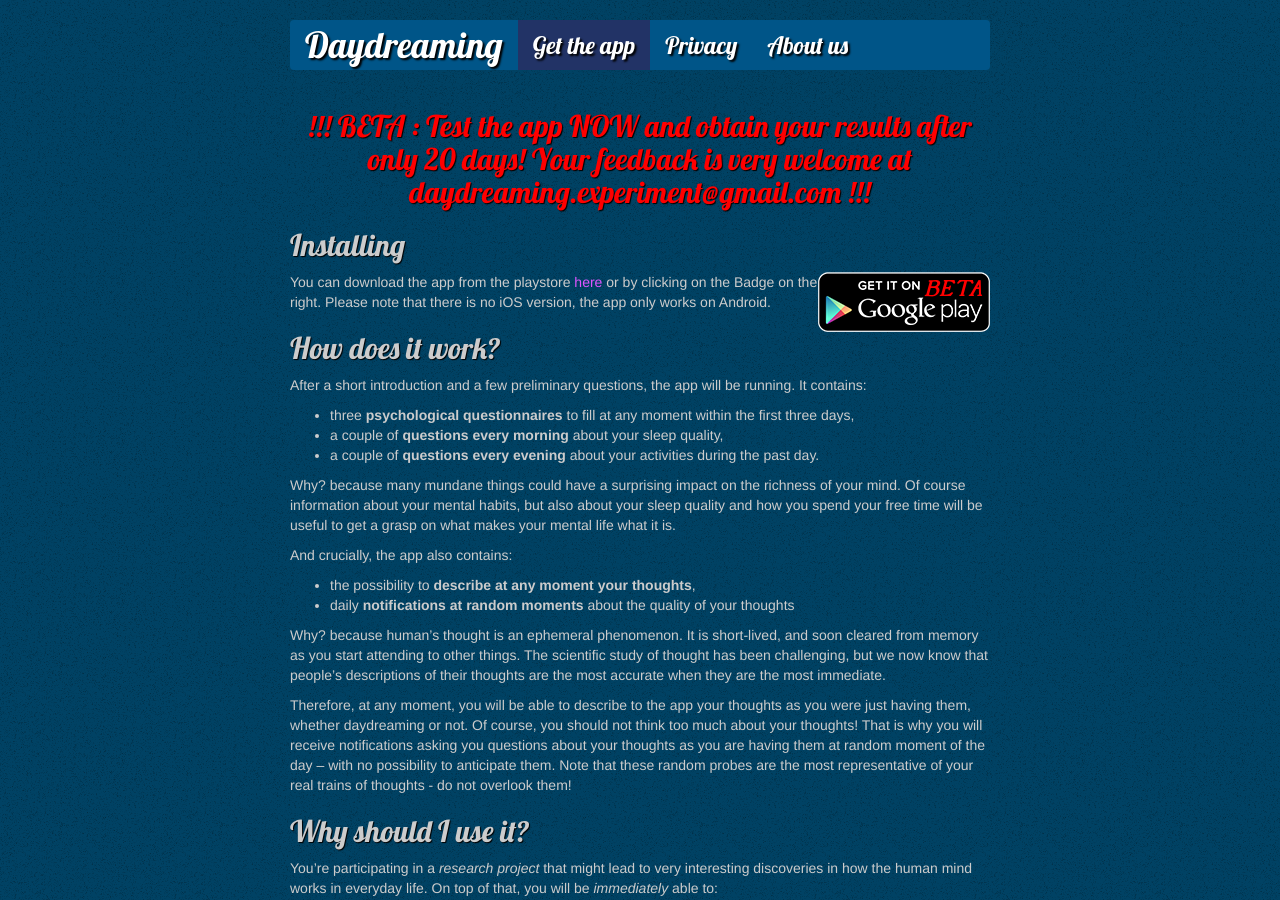
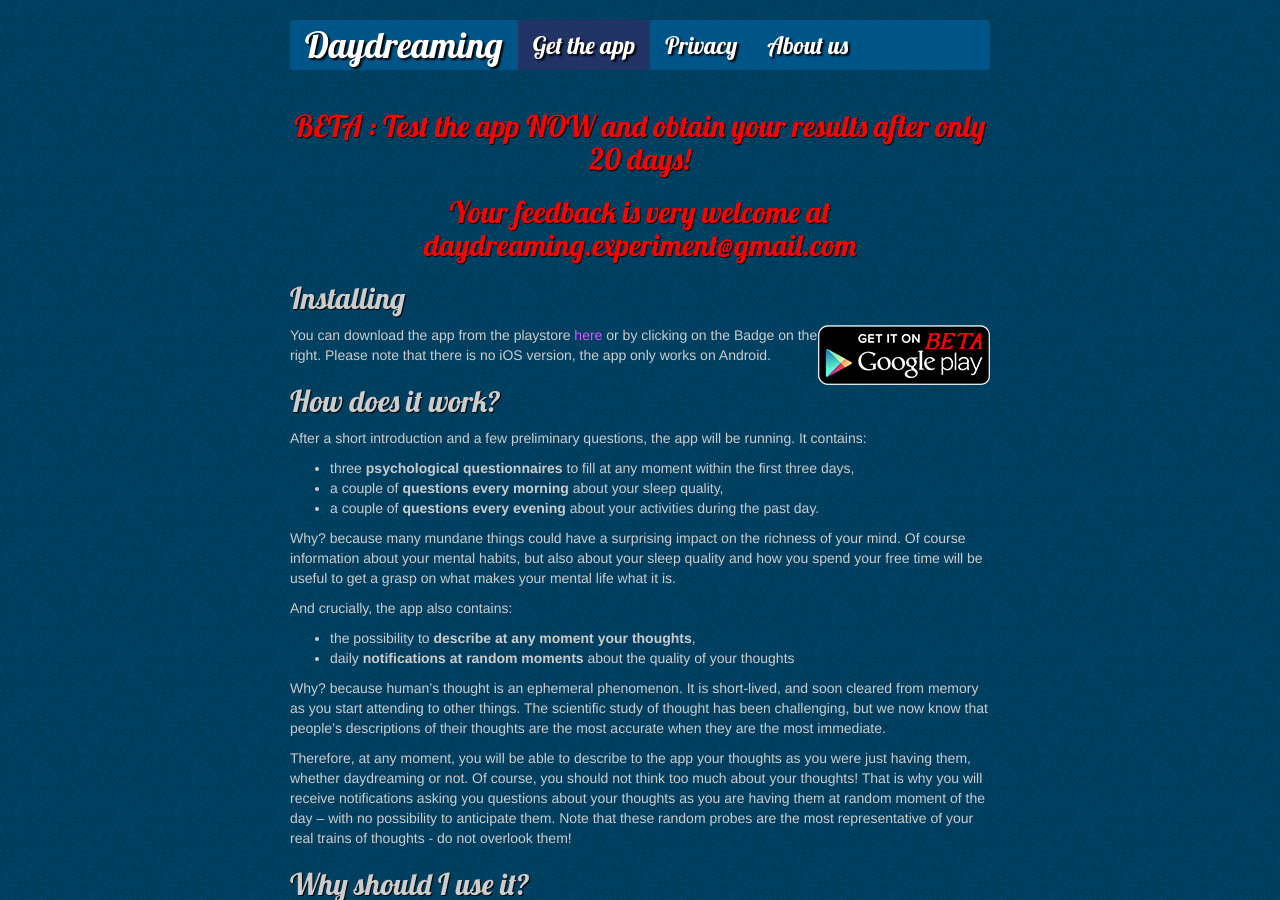
Before and after one commit to daydreaming-experiment/daydreaming-the-app.net, a Jekyll site: the page built from app/index.md, in a window 1280 px wide and 900 px high. Built offline with Jekyll 4.4.1, drawn with Linux system fonts in a browser that asks for light colours; Markdown is read by kramdown in place of the engine named in the settings; comment, search, counter and statistics services are not loaded.

Commit message:
update beta warning message

```diff
--- a/app/index.md
+++ b/app/index.md
@@ -4,7 +4,8 @@ title: Get the app
 tag: app
 ---
 
-##<center> <font color="red">!!! BETA : Test the app NOW and obtain your results after only 20 days! Your feedback is very welcome at daydreaming.experiment@gmail.com !!!</font> </center>
+##<center> <font color="red">BETA : Test the app NOW and obtain your results after only 20 days!</font> </center>
+##<center> <font color="red"> Your feedback is very welcome at daydreaming.experiment@gmail.com</font> </center>
 
 
 ## Installing
```
